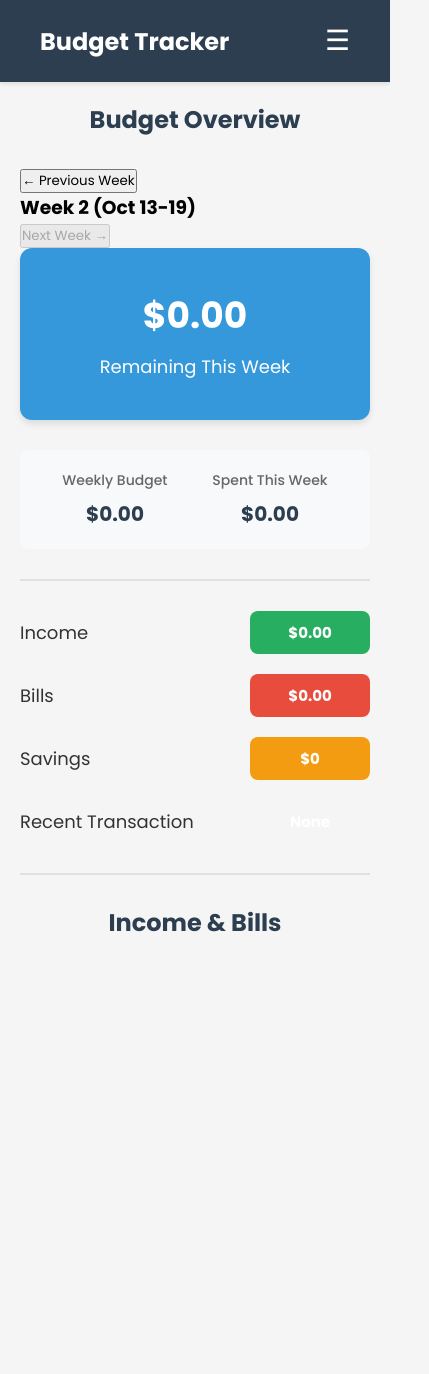
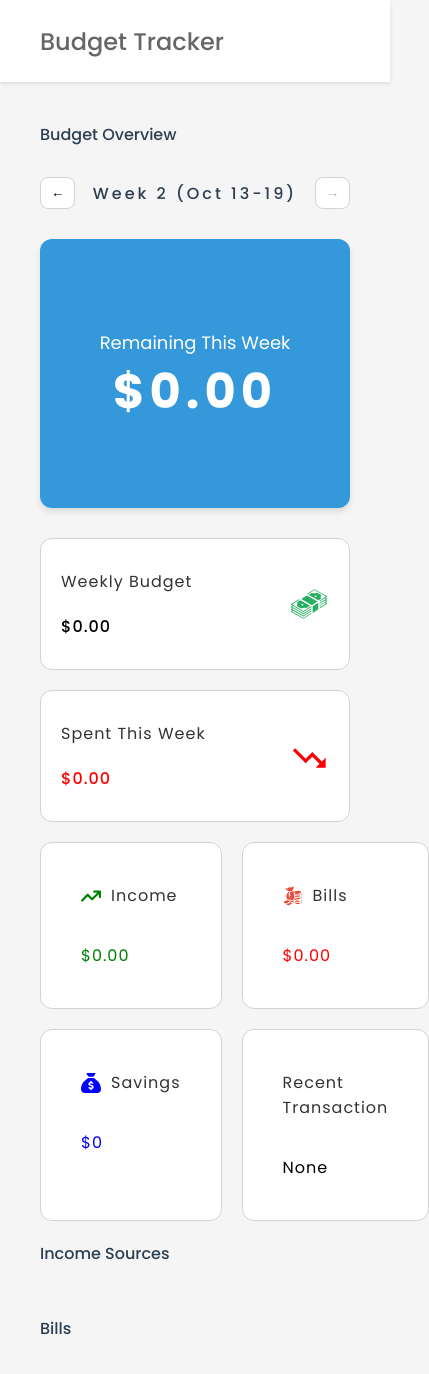
Before and after one commit to vidhusan12/budget-tracker, a React (Vite) app: page / in a window 390 px wide. Shown: the top 1374 px of the page, 429 px wide, since content can reach past the window. Before the commit the page ends 1030 px from the top, so only its background shows below. Built offline with nearby package versions, Linux system fonts and the light colour scheme.

Commit message:
Add responsive dashboard layout with budget cards

```diff
--- a/package.json
+++ b/package.json
@@ -12,6 +12,7 @@
   "dependencies": {
     "react": "^19.1.1",
     "react-dom": "^19.1.1",
+    "react-icons": "^5.5.0",
     "react-router-dom": "^7.9.3"
   },
   "devDependencies": {
--- a/src/Components/Dashboard/Dashboard.css
+++ b/src/Components/Dashboard/Dashboard.css
@@ -1,13 +1,13 @@
 .dashboard {
-  max-width: 800px;
+  max-width: 95%;
   margin: 0 auto;
   padding: 40px;
 }
 
 .dashboard h1 {
-  text-align: center;
   margin-bottom: 30px;
-  font-size: 32px;
+  font-size: 16px;
+  font-weight: 500;
   color: #2c3e50;
 }
 
@@ -18,9 +18,32 @@
   color: #2c3e50;
 }
 
+.week-navigation {
+  display: flex;
+  justify-content: center;
+  align-items: center;
+  gap: 30px;
+  margin-bottom: 30px;
+}
+
+.week-navigation h3 {
+  font-size: 16px;
+  font-weight: 500;
+  color: #2c3e50;
+  letter-spacing: 3px;
+}
+
+.week-navigation button {
+  padding: 5px 10px;
+  border-radius: 8px;
+  border: none;
+  border: 1px solid lightgray;
+  background-color: white;
+}
+
 .spending-limit-card {
   text-align: center;
-  padding: 40px;
+  padding: 80px 40px;
   background-color: #3498db;
   border-radius: 12px;
   box-shadow: 0 4px 6px rgba(0, 0, 0, 0.1);
@@ -29,152 +52,236 @@
 
 .spending-limit-card h2 {
   font-size: 48px;
+  letter-spacing: 5px;
   color: #fff;
   margin: 0;
 }
 
 .spending-limit-card p {
   font-size: 18px;
+  font-weight: 400;
   color: #fff;
   margin-top: 10px;
 }
 
-hr {
-  border: none;
-  border-top: 2px solid #e0e0e0;
-  margin: 30px 0;
+.budget-summary {
+  display: flex;
+  gap: 20px;
+  margin: 20px 0;
+}
+
+.summary-card {
+  display: flex;
+  justify-content: space-between;
+  border: 1px solid lightgray;
+  border-radius: 12px;
+  padding: 30px 20px;
+  flex: 1;
+  background-color: white;
+}
+
+.summary-content {
+  display: flex;
+  flex-direction: column;
+}
+
+.summary-label {
+  color: #333;
+  letter-spacing: 1px;
+  font-weight: 400;
+  margin-bottom: 20px;
+}
+
+.summary-amount {
+  font-weight: 500;
+  color: black;
+  letter-spacing: 1px;
+}
+
+.summary-spent {
+  font-weight: 500;
+  color: red;
+  letter-spacing: 1px;
+}
+.summary-icon {
+  display: flex;
+  justify-content: center;
+  align-items: center;
 }
 
 .budget-grid {
-  display: flex;
-  flex-direction: column;
+  display: grid;
+  grid-template-columns: repeat(4, 1fr);
+  margin: 20px 0;
   gap: 20px;
 }
 
 .budget-item {
   display: flex;
-  justify-content: space-between;
+  flex-direction: column;
+  border: 1px solid lightgray;
+  border-radius: 12px;
+  padding: 40px;
+  gap: 20px;
+  background-color: white;
+  /* flex: 1; */
+}
+.budget-header {
+  display: flex;
   align-items: center;
+  gap: 10px;
+  margin-bottom: 15px;
 }
 
-.budget-item .label {
-  font-size: 18px;
+.budget-item .budget-label {
   color: #333;
+  letter-spacing: 1px;
+  font-weight: 400;
 }
 
-.budget-item .amount {
-  padding: 10px 20px;
-  border-radius: 8px;
-  font-weight: bold;
-  font-size: 20px;
-  color: #fff;
+.budget-item .budget-amount {
+  font-weight: 400;
+  letter-spacing: 1px;
 }
 
 .budget-item .income-amount {
-  background-color: #27ae60;
+  color: green;
 }
 
 .budget-item .bills-amount {
-  background-color: #e74c3c;
+  color: red;
 }
 
 .budget-item .savings-amount {
-  background-color: #f39c12;
+  color: blue;
 }
 
-.budget-summary {
+.income-bill-container {
   display: flex;
-  justify-content: space-around;
-  margin: 20px 0;
-  padding: 20px;
-  background-color: #f8f9fa;
-  border-radius: 8px;
+  gap: 20px;
 }
 
-.summary-item {
-  display: flex;
-  flex-direction: column;
-  align-items: center;
-  gap: 8px;
+.income-sources h3 {
+  margin-bottom: 30px;
+  font-size: 16px;
+  font-weight: 500;
+  color: #2c3e50;
 }
-
-.summary-item span:first-child {
-  font-size: 14px;
-  color: #666;
+.bills-sources h3 {
+  margin-bottom: 30px;
+  font-size: 16px;
   font-weight: 500;
-}
-
-.summary-item span:last-child {
-  font-size: 24px;
-  font-weight: bold;
   color: #2c3e50;
 }
 
-.income-list,
-.bills-list {
-  display: flex;
-  flex-direction: column;
-  gap: 15px;
-  margin-bottom: 20px;
+.income-sources,
+.bills-sources {
+  flex: 1;
+}
+
+.item-frequency {
+  font-size: 14px;
+  font-weight: 400;
 }
 
 .list-item {
-  box-shadow: 0 2px 4px rgba(0, 0, 0, 0.1);
-  background-color: #f8f8f8;
-  border-radius: 8px;
-  padding: 25px;
+  padding: 5px 10px;
+  border: 1px solid lightgray;
+  border-radius: 12px;
+  background-color: white;
+}
+
+.item-details {
   display: flex;
   justify-content: space-between;
-  cursor: pointer;
-  transition: all 0.3s ease;
 }
 
-.item-name {
-  font-size: 16px;
-  font-weight: 500;
+.dashboard-income-list,
+.dashboard-bills-list {
+  display: flex;
+  flex-direction: column;
+  gap: 10px;
 }
 
-.income-list .item-amount {
-  color: #2ecc71;
-  font-weight: 600;
+.income-bill-item {
+  padding: 10px 20px;
+  border: 1px solid lightgray;
+  border-radius: 12px;
+  background-color: white;
+  min-height: 80px;
 }
 
-.bills-list .item-amount {
-  color: #e74c3c;
-  font-weight: 600;
+.income-sources .income-bill-item {
+  border-left: 4px solid green;
 }
 
-.list-item:hover {
-  transform: translateY(-3px);
-  box-shadow: 0 4px 8px rgba(0, 0, 0, 0.15);
-  background-color: #f0f0f0;
+.bills-sources .income-bill-item {
+  border-left: 4px solid red;
 }
 
+.income-bill-name {
+  font-weight: 500;
+  color: #2c3e50;
+}
+
+.income-bill-details {
+  display: flex;
+  justify-content: space-between;
+  align-items: center;
+  margin-top: 8px;
+}
+
+.income-bill-frequency {
+  font-size: 14px;
+  font-weight: 400;
+  color: #666;
+}
+
+.income-bill-amount {
+  font-size: 16px;
+  color: green;
+  font-weight: 400;
+  letter-spacing: 1px;
+}
+
+.income-bill-expense {
+  font-size: 16px;
+  color: red;
+  font-weight: 400;
+  letter-spacing: 1px;
+}
+
+/* Tablet styles */
+@media (max-width: 1024px) {
+  .budget-grid {
+    grid-template-columns: repeat(2, 1fr);
+  }
+  .income-bill-container {
+    flex-direction: column;
+  }
+}
+
+/* Mobile styles */
 @media (max-width: 768px) {
-  .dashboard {
-    padding: 20px;
+  .budget-summary {
+    flex-direction: column;
   }
 
-  .dashboard h1 {
-    font-size: 24px;
+  .budget-grid {
+    grid-template-columns: repeat(2, 1fr);
   }
 
-  .dashboard h2 {
-    font-size: 24px;
+  .income-bill-container {
+    flex-direction: column;
   }
 
-  .spending-limit-card h2 {
-    font-size: 36px;
+  .week-navigation {
+    justify-content: space-between;
+    gap: 10px;
   }
 
-  .budget-item .amount {
-    min-width: 80px;
-    display: inline-block;
-    font-size: 15px;
+  .week-navigation h3 {
     text-align: center;
-  }
-
-  .summary-item span:last-child {
-    font-size: 20px;
+    flex: 1;
   }
 }
--- a/src/Components/Dashboard/Dashboard.jsx
+++ b/src/Components/Dashboard/Dashboard.jsx
@@ -1,5 +1,10 @@
 import React, { useState } from 'react'
 import './Dashboard.css'
+import { GiMoneyStack } from 'react-icons/gi';
+import { BiTrendingDown } from 'react-icons/bi';
+import { GiCash } from 'react-icons/gi';
+import { FaArrowTrendUp } from 'react-icons/fa6';
+import { FaSackDollar } from 'react-icons/fa6';
 
 const Dashboard = ({ expenses, incomes, bills, savings }) => {
   const [currentWeekStart, setCurrentWeekStart] = useState(() => {
@@ -161,46 +166,75 @@ const Dashboard = ({ expenses, incomes, bills, savings }) => {
     <div className="dashboard">
       <h1>Budget Overview</h1>
       <div className="week-navigation">
-        <button onClick={goToPreviousWeek} disabled={isOldestWeek()}>← Previous Week</button>
+        <button onClick={goToPreviousWeek} disabled={isOldestWeek()}>←</button>
         <h3>{getWeekDisplay()}</h3>
-        <button onClick={goToNextWeek} disabled={isCurrentWeek()}>Next Week →</button>
+        <button onClick={goToNextWeek} disabled={isCurrentWeek()}>→</button>
       </div>
 
       <div className="spending-limit-card">
+        <p>Remaining This Week</p>
         <h2>${remainingBudget.toFixed(2)}</h2>
-        <p>Remaining This Week</p>
       </div>
       <div className="budget-summary">
-        <div className="summary-item">
-          <span>Weekly Budget </span>
-          <span>${weeklySpendingLimit.toFixed(2)}</span>
+        <div className="summary-card">
+          <div className="summary-content">
+            <span className="summary-label">Weekly Budget</span>
+            <span className="summary-amount">${weeklySpendingLimit.toFixed(2)}</span>
+          </div>
+          <div className="summary-icon">
+            <GiMoneyStack size={40} color='#27ae60' />
+          </div>
         </div>
-        <div className="summary-item">
-          <span>Spent This Week </span>
-          <span>${weeklyExpenses.toFixed(2)}</span>
+        <div className="summary-card">
+          <div className="summary-content">
+            <span className="summary-label">Spent This Week</span>
+            <span className="summary-spent">${weeklyExpenses.toFixed(2)}</span>
+          </div>
+          <div className="summary-icon">
+            < BiTrendingDown size={40} color='red' />
+          </div>
         </div>
       </div>
-      <hr />
+
 
       <div className="budget-grid">
+        {/* Income */}
         <div className="budget-item">
-          <span className='label'>Income</span>
-          <span className='amount income-amount'>${weeklyIncome.toFixed(2)}</span>
+          <div className="budget-header">
+            <FaArrowTrendUp size={20} color='green' />
+            <span className='budget-label'>Income</span>
+          </div>
+          <span className='budget-amount income-amount'>${weeklyIncome.toFixed(2)}</span>
         </div>
+
+        {/* Bills */}
         <div className="budget-item">
-          <span className='label'>Bills</span>
-          <span className='amount bills-amount'>${weeklyBills.toFixed(2)}</span>
+          <div className="budget-header">
+            <GiCash size={20} color='#e74c3c' />
+            <span className='budget-label'>Bills</span>
+          </div>
+          <span className='budget-amount bills-amount'>${weeklyBills.toFixed(2)}</span>
         </div>
+
+        {/* Savings */}
         <div className="budget-item">
-          <span className='label'>Savings</span>
-          <span className='amount savings-amount'>${savings}</span>
+          <div className="budget-header">
+            <FaSackDollar size={20} color='blue' />
+            <span className='budget-label'>Savings</span>
+          </div>
+          <span className='budget-amount savings-amount'>${savings}</span>
         </div>
+
+        {/* Recent Transaction */}
         <div className="budget-item">
-          <span className='label'>Recent Transaction</span>
-          <span className='amount recent-transaction'>
+          <div className="budget-header">
+            <span className='budget-label'>Recent Transaction</span>
+          </div>
+          <span className='budget-amount recent-transaction'>
             {recentExpense ? (
-              <div style={{ color: '#333' }}>
-                ${recentExpense.amount} ({recentExpense.category})
+              <div>
+                <p>{recentExpense.category}</p>
+                <p style={{ color: 'red' }}>${recentExpense.amount}</p>
               </div>
             ) : (
               'None'
@@ -208,26 +242,37 @@ const Dashboard = ({ expenses, incomes, bills, savings }) => {
           </span>
         </div>
       </div>
-      <hr />
+      <div className='income-bill-container'>
 
-      <h2>Income & Bills</h2>
-      <div className="income-list">
-        {incomes.map((income) => (
-          <div key={income.id} className='list-item'>
-            <span className='item-name'>{income.description}</span>
-            <span className='item-amount'>
-              ${income.amount} ({income.frequency})
-            </span>
+        <div className="income-sources">
+          <h3>Income Sources</h3>
+          <div className="dashboard-income-list">
+            {incomes.map((income) => (
+              <div key={income.id} className='income-bill-item'>
+                <span className='income-bill-name'>{income.description}</span>
+                <div className="income-bill-details">
+                  <span className='income-bill-frequency'>{income.frequency}</span>
+                  <span className='income-bill-amount'>${income.amount}</span>
+                </div>
+              </div>
+            ))}
           </div>
-        ))}
-      </div>
-      <div className="bills-list">
-        {bills.map((bill) => (
-          <div key={bill.id} className='list-item'>
-            <span className='item-name'>{bill.name}</span>
-            <span className='item-amount'>${bill.amount} (Monthly)</span>
+        </div>
+
+        <div className="bills-sources">
+          <h3>Bills</h3>
+          <div className="dashboard-bills-list">
+            {bills.map((bill) => (
+              <div key={bill.id} className='income-bill-item'>
+                <span className='income-bill-name'>{bill.name}</span>
+                <div className="income-bill-details">
+                  <span className='income-bill-frequency'>Monthly</span>
+                  <span className='income-bill-expense'>${bill.amount}</span>
+                </div>
+              </div>
+            ))}
           </div>
-        ))}
+        </div>
       </div>
     </div >
   )
--- a/src/Components/Navbar/Navbar.css
+++ b/src/Components/Navbar/Navbar.css
@@ -3,21 +3,28 @@
   justify-content: space-between;
   align-items: center;
   padding: 20px 40px;
-  background-color: #2c3e50;
+  background-color: white;
   box-shadow: 0 2px 4px rgba(0, 0, 0, 0.1);
 }
 
 .navbar-left h2 {
   margin: 0;
   font-size: 24px;
-  color: #fff;
+  font-weight: 500;
+  color: #666;
 }
 
 .navbar-left {
   display: flex;
   justify-content: space-between;
   align-items: center;
-  width: 100%;
+}
+
+.navbar-right {
+  display: flex;
+  text-align: center;
+  align-items: center;
+
 }
 
 .nav-links {
@@ -30,7 +37,7 @@
 
 .nav-links li a {
   text-decoration: none;
-  color: #fff;
+  color: #666;
   font-size: 16px;
   transition: color 0.3s ease;
 }
```
Also changed, not shown: 1 other file (tests, documents, lock files or other folders).
